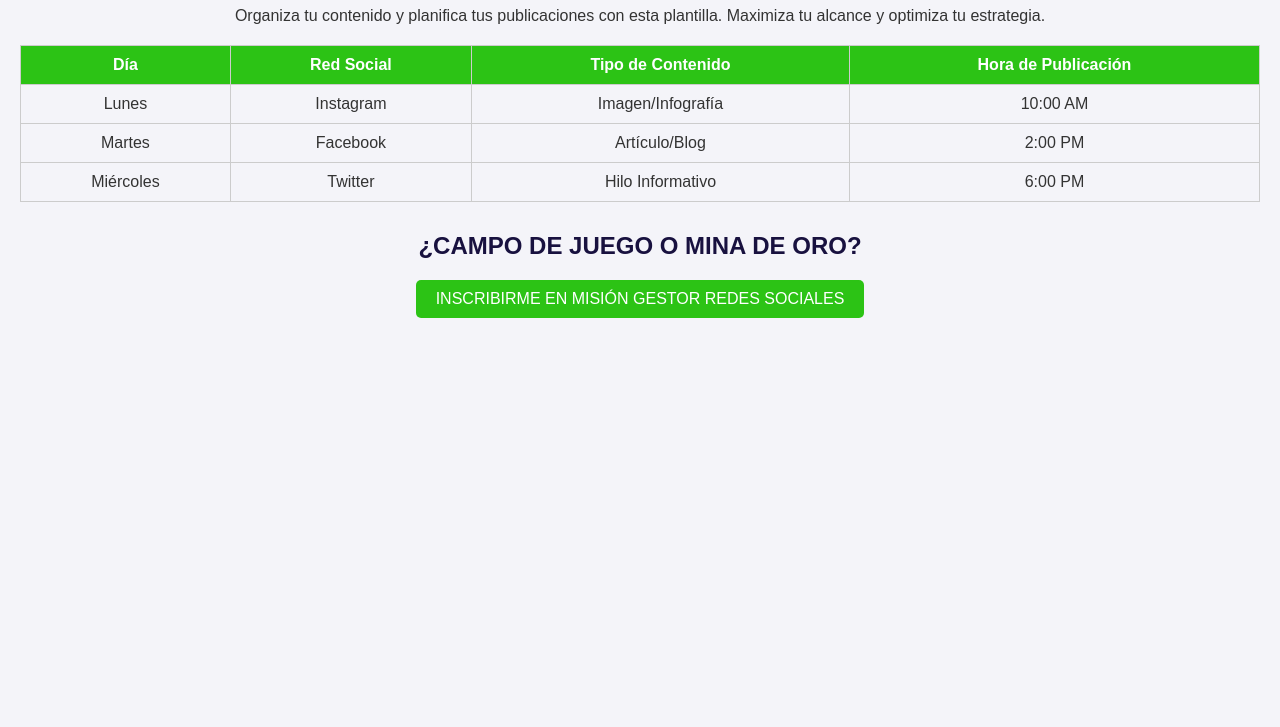
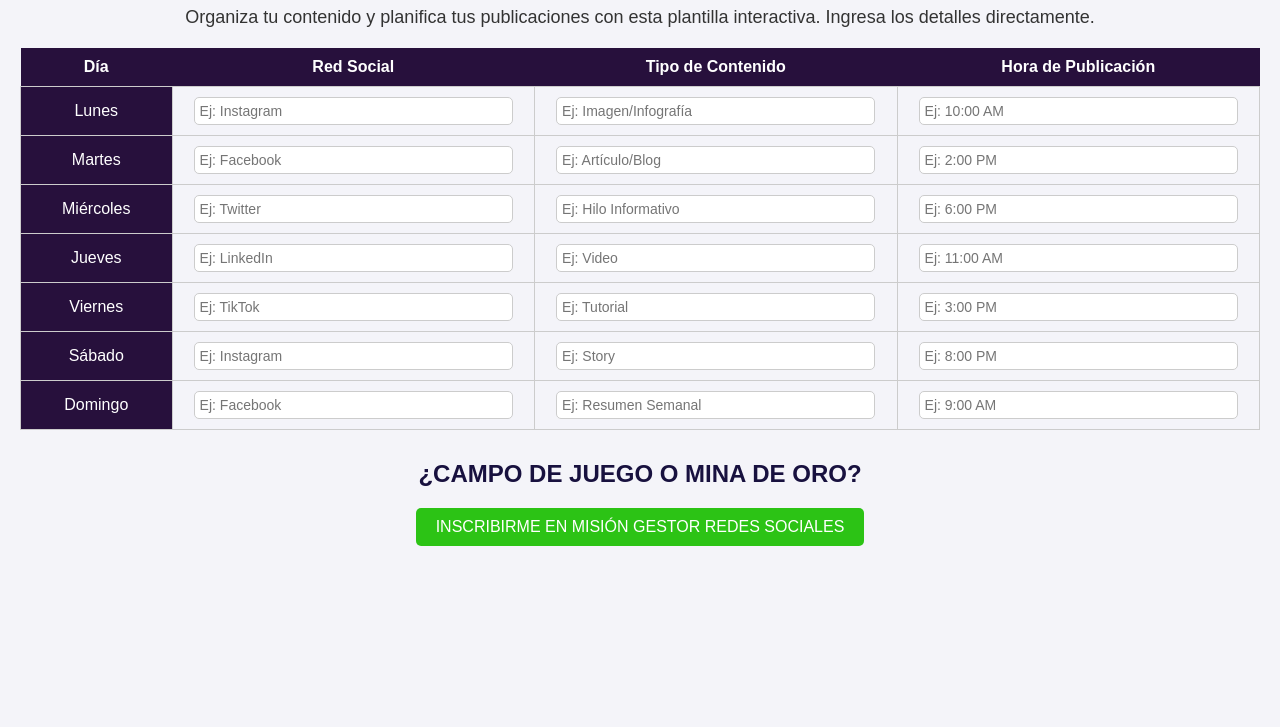
Before and after one commit to BaiMedi/calencontent, a plain HTML site: page index.html in a window 1280 px wide. Shown: the part 73-800 px from the top of the page. Drawn offline with Linux system fonts and the light colour scheme.

Commit message:
Update index.html

```diff
--- a/index.html
+++ b/index.html
@@ -3,12 +3,11 @@
 <head>
     <meta charset="UTF-8">
     <meta name="viewport" content="width=device-width, initial-scale=1.0">
-    <title>Plantilla de Gestión de Redes Sociales</title>
+    <title>Calendario Editorial Interactivo</title>
     <style>
         body {
             font-family: Arial, sans-serif;
             margin: 20px;
-            padding: 0;
             background-color: #f4f4f9;
             color: #333;
         }
@@ -16,26 +15,37 @@
             text-align: center;
             color: #18113F;
         }
+        p {
+            text-align: center;
+            font-size: 18px;
+        }
         table {
             width: 100%;
             border-collapse: collapse;
             margin: 20px 0;
         }
-        th, td {
+        th {
+            background-color: #27103C;
+            color: white;
+            padding: 10px;
+        }
+        td {
             border: 1px solid #ccc;
             text-align: center;
             padding: 10px;
         }
-        th {
-            background-color: #2CC315;
-            color: white;
+        input {
+            width: 90%;
+            padding: 5px;
+            border: 1px solid #ccc;
+            border-radius: 5px;
+            font-size: 14px;
         }
         button {
             background-color: #2CC315;
             color: white;
             border: none;
             padding: 10px 20px;
-            text-align: center;
             font-size: 16px;
             cursor: pointer;
             border-radius: 5px;
@@ -58,8 +68,8 @@
 </head>
 <body>
 
-<h1>Calendario Editorial de Redes Sociales</h1>
-<p style="text-align: center;">Organiza tu contenido y planifica tus publicaciones con esta plantilla. Maximiza tu alcance y optimiza tu estrategia.</p>
+<h1>Calendario Editorial Interactivo</h1>
+<p>Organiza tu contenido y planifica tus publicaciones con esta plantilla interactiva. Ingresa los detalles directamente.</p>
 
 <table>
     <thead>
@@ -72,22 +82,46 @@
     </thead>
     <tbody>
         <tr>
-            <td>Lunes</td>
-            <td>Instagram</td>
-            <td>Imagen/Infografía</td>
-            <td>10:00 AM</td>
+            <td style="background-color: #27103C; color: white;">Lunes</td>
+            <td><input type="text" placeholder="Ej: Instagram"></td>
+            <td><input type="text" placeholder="Ej: Imagen/Infografía"></td>
+            <td><input type="text" placeholder="Ej: 10:00 AM"></td>
         </tr>
         <tr>
-            <td>Martes</td>
-            <td>Facebook</td>
-            <td>Artículo/Blog</td>
-            <td>2:00 PM</td>
+            <td style="background-color: #27103C; color: white;">Martes</td>
+            <td><input type="text" placeholder="Ej: Facebook"></td>
+            <td><input type="text" placeholder="Ej: Artículo/Blog"></td>
+            <td><input type="text" placeholder="Ej: 2:00 PM"></td>
         </tr>
         <tr>
-            <td>Miércoles</td>
-            <td>Twitter</td>
-            <td>Hilo Informativo</td>
-            <td>6:00 PM</td>
+            <td style="background-color: #27103C; color: white;">Miércoles</td>
+            <td><input type="text" placeholder="Ej: Twitter"></td>
+            <td><input type="text" placeholder="Ej: Hilo Informativo"></td>
+            <td><input type="text" placeholder="Ej: 6:00 PM"></td>
+        </tr>
+        <tr>
+            <td style="background-color: #27103C; color: white;">Jueves</td>
+            <td><input type="text" placeholder="Ej: LinkedIn"></td>
+            <td><input type="text" placeholder="Ej: Video"></td>
+            <td><input type="text" placeholder="Ej: 11:00 AM"></td>
+        </tr>
+        <tr>
+            <td style="background-color: #27103C; color: white;">Viernes</td>
+            <td><input type="text" placeholder="Ej: TikTok"></td>
+            <td><input type="text" placeholder="Ej: Tutorial"></td>
+            <td><input type="text" placeholder="Ej: 3:00 PM"></td>
+        </tr>
+        <tr>
+            <td style="background-color: #27103C; color: white;">Sábado</td>
+            <td><input type="text" placeholder="Ej: Instagram"></td>
+            <td><input type="text" placeholder="Ej: Story"></td>
+            <td><input type="text" placeholder="Ej: 8:00 PM"></td>
+        </tr>
+        <tr>
+            <td style="background-color: #27103C; color: white;">Domingo</td>
+            <td><input type="text" placeholder="Ej: Facebook"></td>
+            <td><input type="text" placeholder="Ej: Resumen Semanal"></td>
+            <td><input type="text" placeholder="Ej: 9:00 AM"></td>
         </tr>
     </tbody>
 </table>
```
